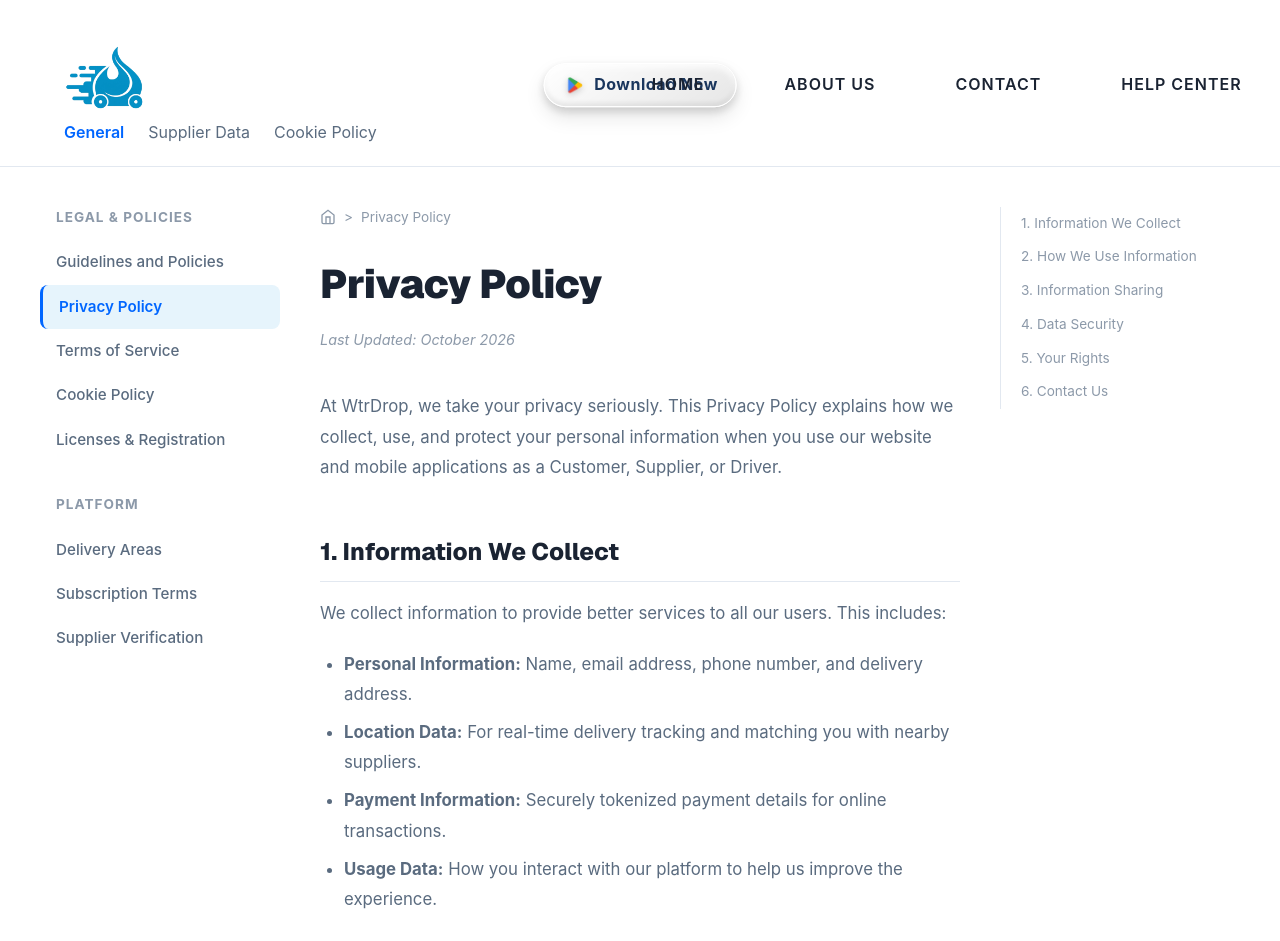
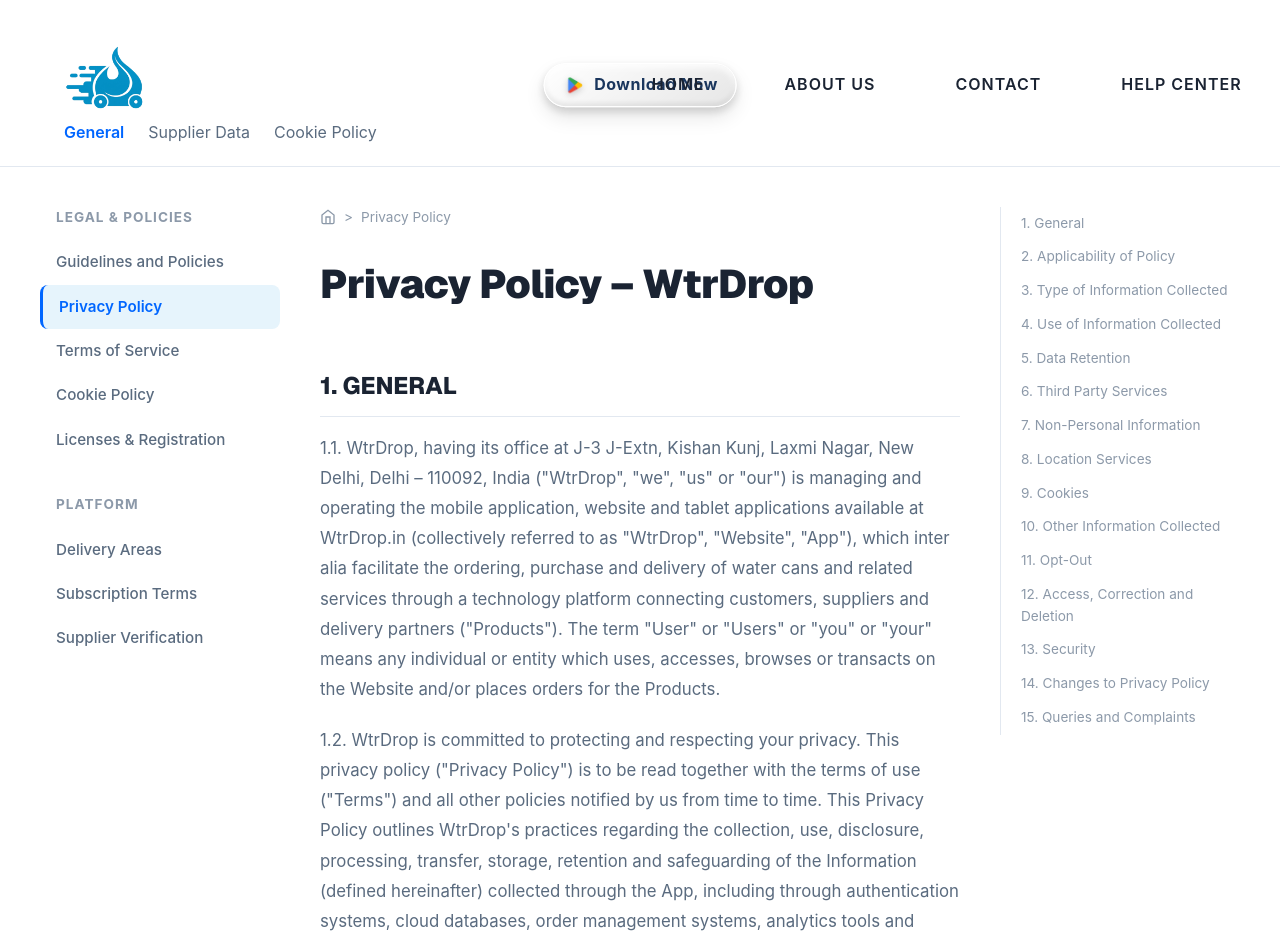
Before and after one commit to wtrdrop/wtrdrop, a React (Vite) app: page /privacy in a window 1280 px wide. Shown: the top 941 px of the page. Built offline with nearby package versions, Linux system fonts and the light colour scheme.

Commit message:
Update Privacy.tsx

```diff
--- a/src/pages/Privacy.tsx
+++ b/src/pages/Privacy.tsx
@@ -1,4 +1,3 @@
-
 import { useEffect } from "react";
 import Navbar from "../components/Navbar";
 import { useLoading } from "../context/LoadingProvider";
@@ -50,71 +49,137 @@
                     <span>Privacy Policy</span>
                 </div>
 
-                <h1 class="policy-title">Privacy Policy</h1>
-                <p class="policy-updated">Last Updated: October 2026</p>
+                <h1 class="policy-title">Privacy Policy – WtrDrop</h1>
 
                 <div class="policy-body">
-                    <p>At WtrDrop, we take your privacy seriously. This Privacy Policy explains how we collect, use, and
-                        protect your personal information when you use our website and mobile applications as a
-                        Customer, Supplier, or Driver.</p>
+                    <h2 id="general">1. GENERAL</h2>
+                    <p>1.1. WtrDrop, having its office at J-3 J-Extn, Kishan Kunj, Laxmi Nagar, New Delhi, Delhi – 110092, India ("WtrDrop", "we", "us" or "our") is managing and operating the mobile application, website and tablet applications available at WtrDrop.in (collectively referred to as "WtrDrop", "Website", "App"), which inter alia facilitate the ordering, purchase and delivery of water cans and related services through a technology platform connecting customers, suppliers and delivery partners ("Products"). The term "User" or "Users" or "you" or "your" means any individual or entity which uses, accesses, browses or transacts on the Website and/or places orders for the Products.</p>
+                    <p>1.2. WtrDrop is committed to protecting and respecting your privacy. This privacy policy ("Privacy Policy") is to be read together with the terms of use ("Terms") and all other policies notified by us from time to time. This Privacy Policy outlines WtrDrop's practices regarding the collection, use, disclosure, processing, transfer, storage, retention and safeguarding of the Information (defined hereinafter) collected through the App, including through authentication systems, cloud databases, order management systems, analytics tools and notification services.</p>
+                    <p>1.3. WtrDrop acts as a technology platform that enables interaction between Users, suppliers and delivery partners. WtrDrop does not manufacture products but facilitates transactions and service delivery through its ecosystem.</p>
 
-                    <h2 id="information-collection">1. Information We Collect</h2>
-                    <p>We collect information to provide better services to all our users. This includes:</p>
+                    <h2 id="applicability">2. APPLICABILITY OF POLICY</h2>
+                    <p>2.1. By accessing, using, browsing, registering, or placing orders on WtrDrop and/or by submission of Information (and in case of a minor, submission of Information by a parent or guardian), you agree to be bound by the terms of this Privacy Policy and consent to the collection, storage, possession, handling, sharing, disclosure or transfer of your Information in accordance with this Privacy Policy and applicable laws of India.</p>
+                    <p>2.2. The services provided through the App are intended for use within India. Your Information will be stored and processed in India using secure cloud infrastructure and may be subject to laws that differ from those in your jurisdiction.</p>
+                    <p>2.3. This document is an electronic record and is governed by the provisions of the Information Technology Act, 2000 and applicable rules thereunder, including amendments. This electronic record does not require physical or digital signatures.</p>
+                    <p>2.4. If you do not agree with any part of this Privacy Policy, you must not use or access WtrDrop.</p>
+
+                    <h2 id="type-of-information">3. TYPE OF INFORMATION COLLECTED</h2>
+                    <p>3.1. This Privacy Policy describes the types of information collected from Users, including Personal Information and Sensitive Personal Data or Information, the purposes for which such data is collected, and the manner in which it is used, processed and shared. You may withdraw consent at any time; however, this may affect your ability to use certain services.</p>
+                    <p>3.2. We collect relevant information from you including but not limited to:</p>
                     <ul>
-                        <li><strong>Personal Information:</strong> Name, email address, phone number, and delivery
-                            address.</li>
-                        <li><strong>Location Data:</strong> For real-time delivery tracking and matching you with nearby
-                            suppliers.</li>
-                        <li><strong>Payment Information:</strong> Securely tokenized payment details for online
-                            transactions.</li>
-                        <li><strong>Usage Data:</strong> How you interact with our platform to help us improve the
-                            experience.</li>
+                        <li>Name</li>
+                        <li>Phone number (via OTP-based authentication)</li>
+                        <li>Email address (if provided)</li>
+                        <li>Saved addresses and location details</li>
+                        <li>User role (customer, supplier, delivery partner)</li>
+                        <li>Order history and transaction details</li>
+                        <li>Preferences and interaction data</li>
+                    </ul>
+                    <p>Such information may reasonably identify you ("Personal Information").</p>
+                    <p>3.3. We may also collect certain Sensitive Personal Data or Information including:<br>
+                    (a) Authentication credentials processed securely through third-party authentication providers;<br>
+                    (b) Payment-related information processed through secure third-party payment gateways; WtrDrop does not store card or bank details on its servers;<br>
+                    (c) Transactional, billing and payout-related data required for order processing and business operations;<br>
+                    (d) Any information processed under lawful contractual or regulatory obligations.<br>
+                    Personal Information and Sensitive Personal Data are collectively referred to as "Information".</p>
+                    <p>3.4. Information may be collected directly from you or automatically through backend systems such as cloud databases, analytics tools, crash reporting systems, and notification services to improve functionality and performance.</p>
+                    <p>3.5. WtrDrop does not knowingly collect Information from users below 18 years of age. If such Information is identified, it will be deleted within a reasonable timeframe upon notice.</p>
+
+                    <h2 id="use-of-information">4. USE OF INFORMATION COLLECTED</h2>
+                    <p>4.1. The following is the manner in which we collect, use, share and retain Information:</p>
+
+                    <h3>4.1.1 Collection</h3>
+                    <p>We collect Information necessary to:</p>
+                    <ul>
+                        <li>Register and authenticate users</li>
+                        <li>Enable order placement and fulfillment</li>
+                        <li>Assign suppliers and delivery partners</li>
+                        <li>Provide real-time tracking and communication</li>
                     </ul>
 
-                    <h2 id="how-we-use">2. How We Use Information</h2>
-                    <p>We use the information we collect from all of our services for the following purposes:</p>
+                    <h3>4.1.2 Usage</h3>
+                    <p>We use your Information to:<br>
+                    (i) create and manage user accounts;<br>
+                    (ii) process and manage orders;<br>
+                    (iii) connect customers, suppliers and delivery partners;<br>
+                    (iv) enable real-time order tracking and updates;<br>
+                    (v) send OTPs, notifications, invoices and alerts;<br>
+                    (vi) improve services using analytics and usage data;<br>
+                    (vii) calculate pricing, commissions and payouts;<br>
+                    (viii) provide customer support and resolve disputes;<br>
+                    (ix) send promotional communications (with opt-out);<br>
+                    (x) detect, prevent and investigate fraud, abuse or illegal activities.</p>
+
+                    <h3>4.1.3 Sharing</h3>
+                    <p>Information may be shared in a limited and controlled manner:</p>
                     <ul>
-                        <li>To process and fulfill your water delivery orders.</li>
-                        <li>To communicate with you regarding order statuses and support inquiries.</li>
-                        <li>To improve the safety and reliability of our platform.</li>
-                        <li>For driver navigation to exact drop-off points.</li>
+                        <li>Within the WtrDrop ecosystem between customers, suppliers and delivery partners strictly for order fulfillment</li>
+                        <li>With service providers including cloud infrastructure providers (such as Firebase for authentication, database, analytics and notifications), hosting services and communication tools</li>
+                        <li>With payment gateways for secure transaction processing</li>
+                        <li>With legal authorities where required by law or to enforce rights, prevent fraud or ensure safety</li>
                     </ul>
 
-                    <h2 id="information-sharing">3. Information Sharing</h2>
-                    <p>We do not sell your personal information to third parties. We only share data necessary for
-                        fulfilling our service:</p>
-                    <ul>
-                        <li><strong>With Suppliers & Drivers:</strong> To successfully deliver your order, we share your
-                            address, phone number, and order details.</li>
-                        <li><strong>With Service Providers:</strong> Such as payment processors and cloud hosting
-                            platforms bound by confidentiality agreements.</li>
-                    </ul>
+                    <h2 id="data-retention">5. DATA RETENTION</h2>
+                    <p>5.1. We retain your Information only for as long as necessary to fulfill the purposes outlined in this Privacy Policy, including operational, legal, accounting and fraud prevention requirements.</p>
+                    <p>5.2. Certain transactional records may be retained even after account deletion to comply with legal obligations.</p>
 
-                    <h2 id="data-security">4. Data Security</h2>
-                    <p>We implement industry-standard physical, technical, and administrative security measures to
-                        protect your personal information against unauthorized access, alteration, disclosure, or
-                        destruction.</p>
+                    <h2 id="third-party-services">6. THIRD PARTY SERVICES</h2>
+                    <p>6.1. The App integrates with third-party services including authentication providers, cloud storage services, analytics tools and payment gateways.</p>
+                    <p>6.2. These may include services such as Firebase (for authentication, database, analytics and notifications). These providers operate under their own privacy policies.</p>
+                    <p>6.3. WtrDrop is not responsible for the independent practices of such third parties.</p>
 
-                    <h2 id="your-rights">5. Your Rights</h2>
-                    <p>Depending on your location, you may have the right to request access to, correction of, or
-                        deletion of your personal data. You can manage your data directly from the WtrDrop app settings
-                        or by contacting our support team.</p>
+                    <h2 id="non-personal-information">7. NON-PERSONAL INFORMATION</h2>
+                    <p>We may collect non-personal information such as device information, application usage statistics, performance data and diagnostic logs. This data is used to improve the App and enhance user experience. If combined with Personal Information, it will be treated as Personal Information.</p>
 
-                    <h2 id="contact-us">6. Contact Us</h2>
-                    <p>If you have any questions about this Privacy Policy, please contact us at <a
-                            href="mailto:privacy@wtrdrop.com">privacy@wtrdrop.com</a>.</p>
+                    <h2 id="location-services">8. LOCATION SERVICES</h2>
+                    <p>8.1. The App may collect real-time or approximate location data to enable delivery tracking, supplier assignment and service optimization.</p>
+                    <p>8.2. Location data is collected only when required and with user permission, and may be used in anonymized form for analytics.</p>
+
+                    <h2 id="cookies">9. COOKIES</h2>
+                    <p>WtrDrop may use cookies and similar technologies to enhance user experience, analyze trends and improve services. Users can manage cookie preferences through their device or browser settings.</p>
+
+                    <h2 id="other-information">10. OTHER INFORMATION THE APP COLLECTS</h2>
+                    <p>10.1. The App may collect additional information with your consent or as described during usage. Refusal to provide certain information may limit functionality.</p>
+                    <p>10.2. The App may request permissions such as location, camera, storage and notifications strictly for enabling core features and improving user experience.</p>
+
+                    <h2 id="opt-out">11. OPT-OUT</h2>
+                    <p>11.1. Users may opt out of receiving non-essential promotional communications at any time.</p>
+                    <p>11.2. Instructions to unsubscribe are provided in communication channels. Certain service-related communications cannot be disabled.</p>
+
+                    <h2 id="access">12. ACCESS, CORRECTION AND DELETION</h2>
+                    <p>12.1. Users are responsible for ensuring that their Information is accurate and up to date.</p>
+                    <p>12.2. Users may request access, correction or deletion of their data through the App or official support channels. Requests may be limited where required by law or technical constraints.</p>
+
+                    <h2 id="security">13. SECURITY</h2>
+                    <p>13.1. We implement reasonable security measures including encryption, secure cloud infrastructure and access controls to protect your Information.</p>
+                    <p>13.2. However, no system is completely secure and WtrDrop cannot guarantee absolute security.</p>
+
+                    <h2 id="changes">14. CHANGES TO PRIVACY POLICY</h2>
+                    <p>This Privacy Policy may be updated from time to time. Continued use of the App constitutes acceptance of the updated policy.</p>
+
+                    <h2 id="queries">15. QUERIES AND COMPLAINTS</h2>
+                    <p>For any queries, concerns or complaints regarding this Privacy Policy or data protection practices, you may contact us through the App or via official support channels at <a href="mailto:support@wtrdrop.in">support@wtrdrop.in</a>.</p>
                 </div>
             </main>
 
 
             <aside class="policy-sidebar policy-sidebar-right">
                 <div class="policy-toc">
-                    <a href="#information-collection" class="policy-toc-link">1. Information We Collect</a>
-                    <a href="#how-we-use" class="policy-toc-link">2. How We Use Information</a>
-                    <a href="#information-sharing" class="policy-toc-link">3. Information Sharing</a>
-                    <a href="#data-security" class="policy-toc-link">4. Data Security</a>
-                    <a href="#your-rights" class="policy-toc-link">5. Your Rights</a>
-                    <a href="#contact-us" class="policy-toc-link">6. Contact Us</a>
+                    <a href="#general" class="policy-toc-link">1. General</a>
+                    <a href="#applicability" class="policy-toc-link">2. Applicability of Policy</a>
+                    <a href="#type-of-information" class="policy-toc-link">3. Type of Information Collected</a>
+                    <a href="#use-of-information" class="policy-toc-link">4. Use of Information Collected</a>
+                    <a href="#data-retention" class="policy-toc-link">5. Data Retention</a>
+                    <a href="#third-party-services" class="policy-toc-link">6. Third Party Services</a>
+                    <a href="#non-personal-information" class="policy-toc-link">7. Non-Personal Information</a>
+                    <a href="#location-services" class="policy-toc-link">8. Location Services</a>
+                    <a href="#cookies" class="policy-toc-link">9. Cookies</a>
+                    <a href="#other-information" class="policy-toc-link">10. Other Information Collected</a>
+                    <a href="#opt-out" class="policy-toc-link">11. Opt-Out</a>
+                    <a href="#access" class="policy-toc-link">12. Access, Correction and Deletion</a>
+                    <a href="#security" class="policy-toc-link">13. Security</a>
+                    <a href="#changes" class="policy-toc-link">14. Changes to Privacy Policy</a>
+                    <a href="#queries" class="policy-toc-link">15. Queries and Complaints</a>
                 </div>
             </aside>
 
```
